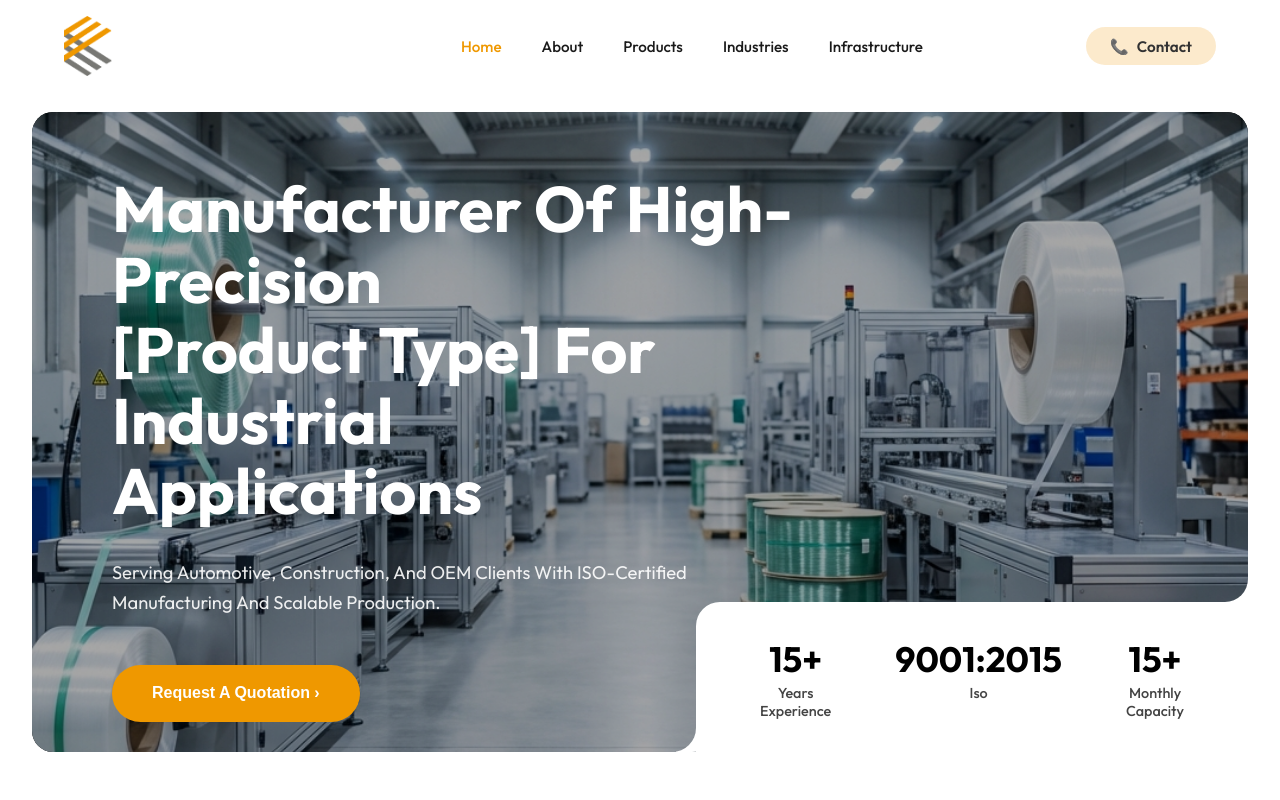
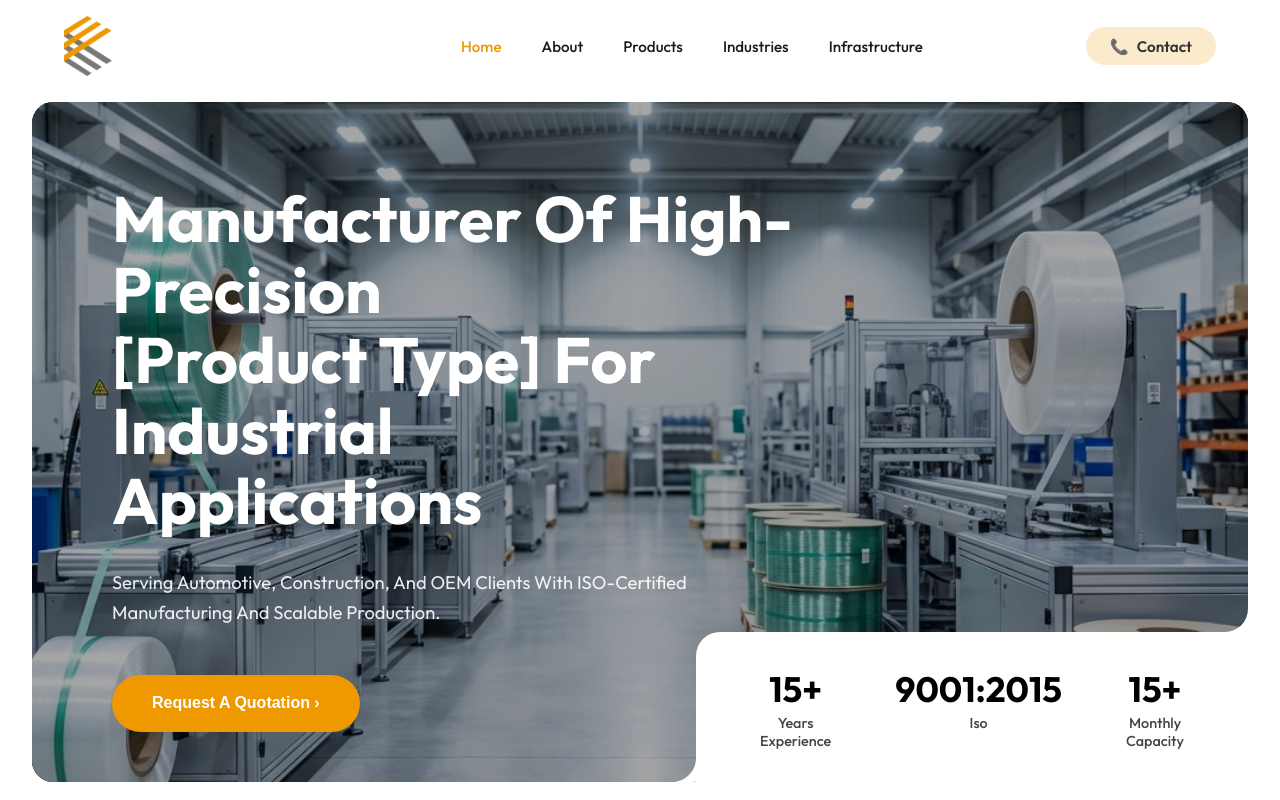
Before and after one commit to trivonotech/KARAM-PET---STRAP-INDUSTRIES, a Next.js app: page / in a window 1280 px wide. Shown: the top 800 px of the page. Built offline with nearby package versions, Linux system fonts and the light colour scheme.

Commit message:
style: Decrease main wrapper top padding and increase hero minimum height.

```diff
--- a/src/app/page.module.css
+++ b/src/app/page.module.css
@@ -1,4 +1,4 @@
 .mainWrapper {
-  padding-top: 20px;
+  padding-top: 10px;
   padding-bottom: 2rem;
 }
--- a/src/components/Hero.module.css
+++ b/src/components/Hero.module.css
@@ -12,7 +12,7 @@
     /* This clips the image */
     overflow: hidden;
     color: white;
-    min-height: 80vh;
+    min-height: 85vh;
     display: flex;
     align-items: center;
     background-color: #000;
```
